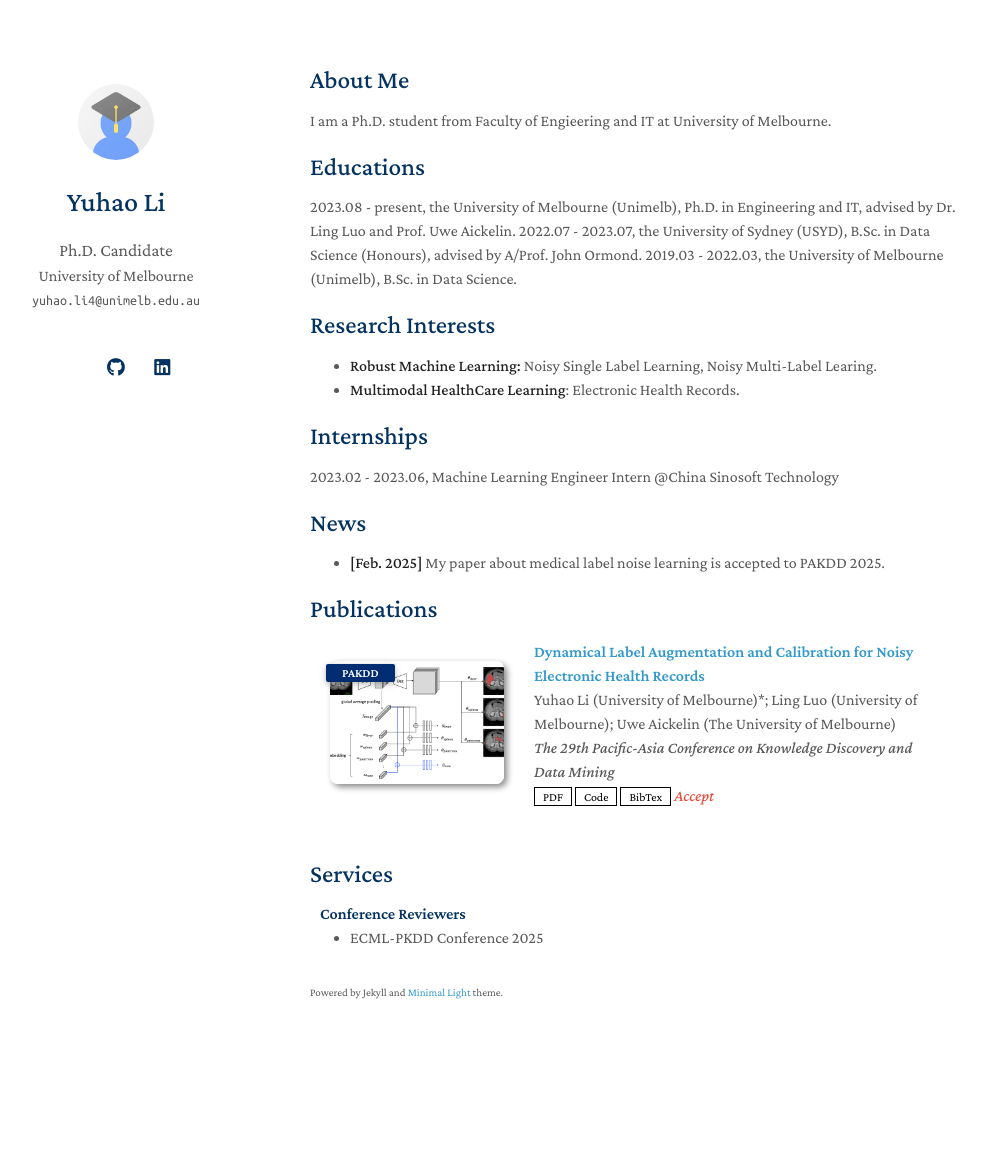
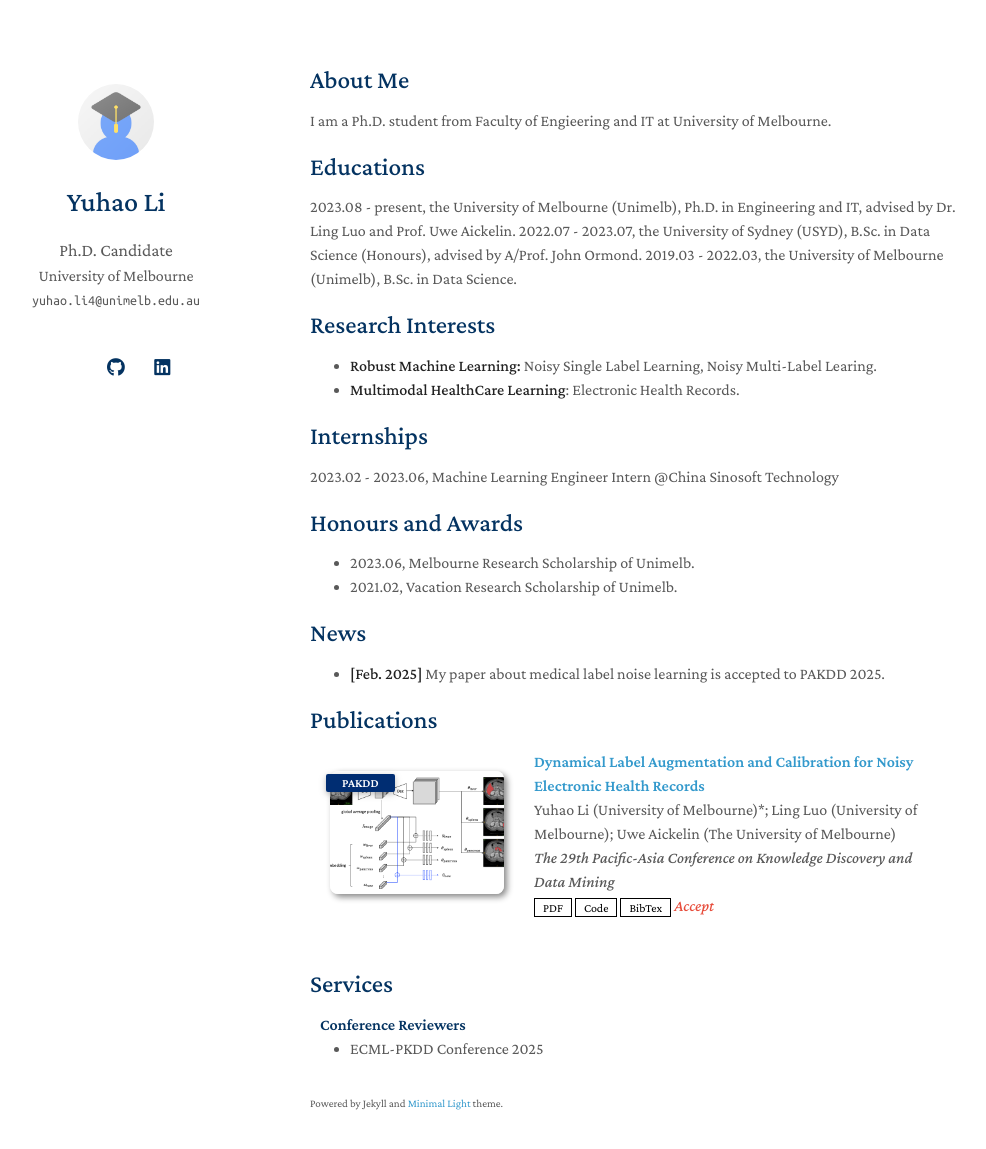
Before and after one commit to yuhao-3/yuhao-3.github.io, a Jekyll site: the page built from index.md, in a window 1280 px wide and 1184 px high. Shown: the top 1149 px of the window, without its empty margins (160-1146 px from the left). Built offline with Jekyll 4.4.1, drawn with Linux system fonts in a browser that asks for light colours; a style sheet for code colours, icons or effects is not loaded; our own code applies the rules of GitHub Pages for plain Markdown files.

Commit message:
Update index.md

```diff
--- a/index.md
+++ b/index.md
@@ -22,6 +22,11 @@ I am a Ph.D. student from Faculty of Engieering and IT at University of Melbourn
 2023.02 - 2023.06, Machine Learning Engineer Intern @China Sinosoft Technology
 
 
+## Honours and Awards
+- 2023.06, Melbourne Research Scholarship of Unimelb.
+- 2021.02, Vacation Research Scholarship of Unimelb.
+
+
 
 ## News
 
```
